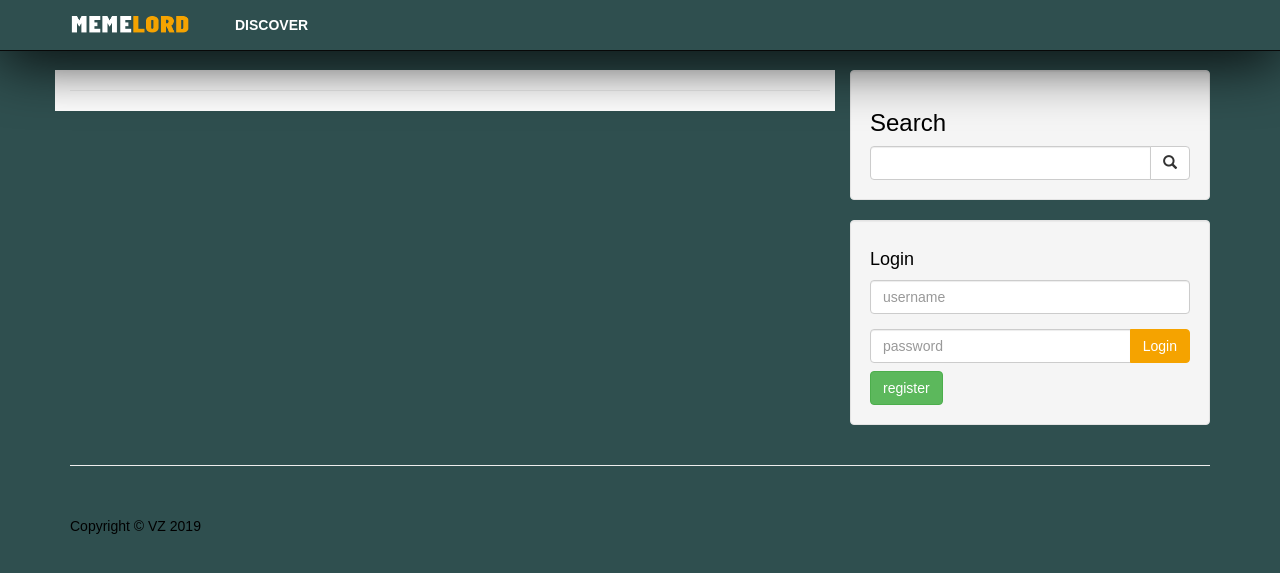
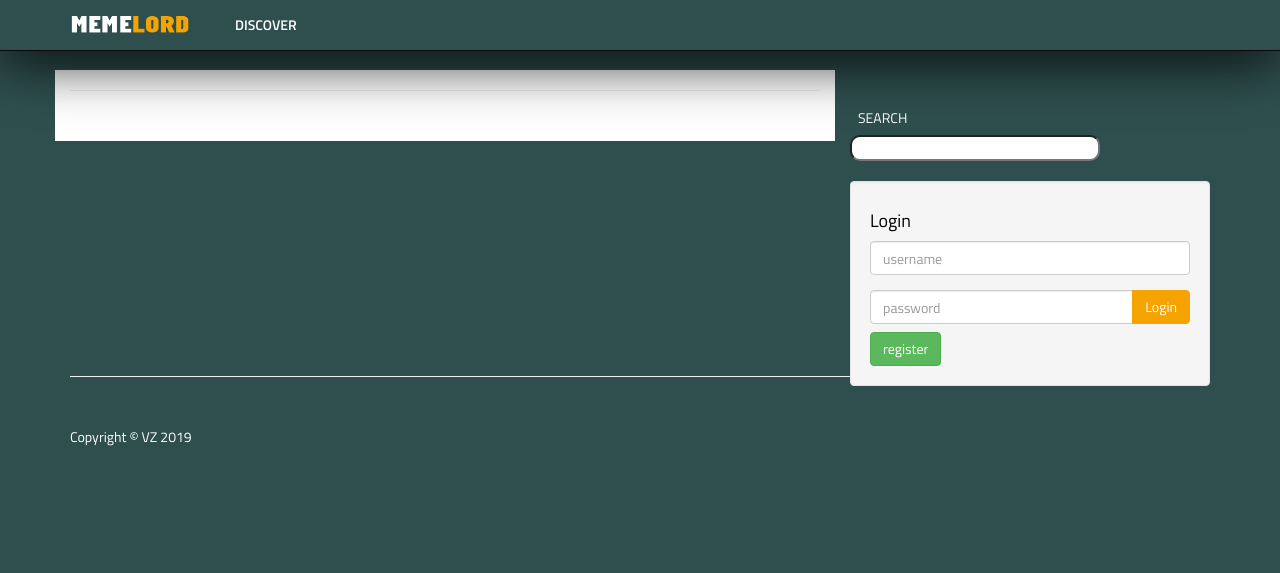
Before and after one commit to Zobbez/Bachelor, a PHP site: page /post.php in a window 1280 px wide. Shown: the top 573 px of the page. Run offline with PHP 8.4, Linux system fonts and the light colour scheme; data that the repository does not hold is empty.

Commit message:
Upgraded ui

```diff
--- a/admin/includes/header.php
+++ b/admin/includes/header.php
@@ -31,7 +31,7 @@ include "./functions/functions.php";
     <meta name="description" content="">
     <meta name="author" content="">
 
-    <title>No title for now</title>
+    <title>MEMELORD - best of laughs</title>
 
      <!-------------------------- Bootstrap Core CSS ----------------------->
      <link rel="stylesheet" href="https://maxcdn.bootstrapcdn.com/bootstrap/3.4.0/css/bootstrap.min.css">
@@ -41,7 +41,7 @@ include "./functions/functions.php";
 
     <!-------------------------- Tittillium google font ----------------------->
 
-    <link href="https://fonts.googleapis.com/css?family=Titillium+Web&display=swap" rel="stylesheet">
+    <link href="https://fonts.googleapis.com/css?family=Titillium+Web:400,600,700&display=swap" rel="stylesheet">
 
     <!--------------------------- Custom Font font-awesome ------------------------------>
     <script src="https://kit.fontawesome.com/45088db5a6.js" crossorigin="anonymous"></script>
--- a/admin/includes/navigation.php
+++ b/admin/includes/navigation.php
@@ -31,7 +31,7 @@ $categoryClass = '';
 
 
 <!-- Navigation -->
-        <nav class="navbar navbar-inverse navbar-fixed-top" style="background-color: darkslategray !important;"  role="navigation">
+        <nav class="navbar navbar-inverse navbar-fixed-top"   role="navigation">
             <!-- Brand and toggle get grouped for better mobile display -->
             <div class="navbar-header">
                 <button type="button" class="navbar-toggle" data-toggle="collapse" data-target=".navbar-ex1-collapse">
@@ -66,7 +66,7 @@ $categoryClass = '';
             </ul>
             <!-- Sidebar Menu Items - These collapse to the responsive navigation menu on small screens -->
             <div class="collapse navbar-collapse navbar-ex1-collapse">
-                <ul class="nav navbar-nav side-nav" style="background-color: darkslategray !important;">
+                <ul class="nav navbar-nav side-nav">
                     <!-- <li>
                         <a href="index.php"><i class="fa fa-fw fa-dashboard"></i> Dashboard</a>
                     </li> -->
--- a/category.php
+++ b/category.php
@@ -49,7 +49,7 @@
 <!----------------------------- The structure of posts of the selected category  --------------------------------->
 
                         <h1 class="page-header">
-                        <a class="title" href="post.php?p_id=<?php echo $postId ?>" style="color: #777777; text-decoration: none;"><?php echo $postTitle; ?></a>
+                        <a class="title" href="post.php?p_id=<?php echo $postId ?>"><?php echo $postTitle; ?></a>
                             <small>by <?php echo $postAuthor; ?> <span style="font-size: 12px" class="glyphicon glyphicon-time"></span> <span style="font-size: 12px"><?php echo $postDate; ?></span> </small>
                         </h1>
 
--- a/css/home.css
+++ b/css/home.css
@@ -6,12 +6,82 @@ body {
 }
 
 .title {
-    font-weight: bold;
+    font-weight: 700;
+    color: #272729;
+    text-decoration: none !important;
 
 }
 
+nav {
+    background-color: darkslategray !important;
+    filter: drop-shadow(0 2mm 8mm black);
+}
+
+.loggedin{
+    font-weight: 600;
+    color: white;
+    position: relative;
+    transform: translateY(15px);
+    margin-left: 130px;
+
+
+}
+
+.logo {
+    margin-right: 30px;
+    position: relative;
+    transform: translateY(12px);
+}
+
 .white {
-background-color: white;
+    background-color: white;
+
+
+}
+
+
+.searchtext {
+    color: white;
+    margin-left: 8px;
+    position: relative;
+    transform: translateY(30px);
+
+
+}
+
+
+
+.search {
+    color: #F5A300;
+    border-radius: 10px 10px;
+    position: relative;
+    width: 250px;
+    transform: translateY(30px);
+
+
+}
+
+.loginform{
+    position: relative;
+    transform: translateY(50px);
+
+}
+
+
+
+.hidden {
+    display: none;
+}
+
+.logoutbtn{
+    position: relative;
+    transform: translateY(13px);
+    margin-left: 10px;
+    border-radius: 10px 10px;
+    width: 80px;
+    padding: 1px;
+    color: #fff;
+    background-color: #F5A300 !important;
 
 
 }
@@ -36,6 +106,11 @@ background-color: white;
     background-color: transparent !important;
 }
 
+.navbar-inverse .navbar-nav>li>a:hover {
+    color: #F5A300;
+
+    }
+
 footer {
     margin: 50px 0;
 }
--- a/includes/footer.php
+++ b/includes/footer.php
@@ -2,7 +2,7 @@
  <footer>
             <div class="row">
                 <div class="col-lg-12">
-                    <p>Copyright &copy; VZ 2019</p>
+                    <p style="color: white;">Copyright &copy; VZ 2019</p>
                 </div>
                 <!-- /.col-lg-12 -->
             </div>
--- a/includes/header.php
+++ b/includes/header.php
@@ -13,15 +13,15 @@ include "./admin/functions/functions.php";
     <meta name="description" content="">
     <meta name="author" content="">
 
-    <title>No title for now</title>
+    <title>MEMELORD - best of laughs</title>
 
     <!-------------------------- Bootstrap Core CSS ----------------------->
     <link rel="stylesheet" href="https://maxcdn.bootstrapcdn.com/bootstrap/3.4.0/css/bootstrap.min.css">
 
 
-    <!-------------------------- Montserrat google font ----------------------->
+  <!-------------------------- Tittillium google font ----------------------->
 
-    <link href="https://fonts.googleapis.com/css?family=Montserrat&display=swap" rel="stylesheet">
+  <link href="https://fonts.googleapis.com/css?family=Titillium+Web:400,600,700&display=swap" rel="stylesheet">
 
 
     <!-------------------------- Custom CSS ------------------------------->
--- a/includes/navigation.php
+++ b/includes/navigation.php
@@ -3,7 +3,7 @@
  session_start();
 ?>
 
-<nav class="navbar navbar-inverse navbar-fixed-top" role="navigation" style="background-color: darkslategray; filter: drop-shadow(0 2mm 8mm black);">
+<nav class="navbar navbar-inverse navbar-fixed-top" role="navigation">
     <div class="container">
 
 
@@ -16,9 +16,7 @@
             <span class="icon-bar"></span>
         </button>
         <a href="index.php">
-        <img alt="logo" src="images/logo.png" width="120" height="25" style="margin-right: 30px;
-    position: relative;
-    transform: translateY(12px);">
+        <img class="logo" alt="logo" src="images/logo.png" width="120" height="25">
         </a>
             </div>
 
@@ -76,7 +74,17 @@
                      echo "";
                  }
                 }
-                   ?>
+?>
+           <?php     if(isset($_SESSION['userrole'])): ?>
+
+                    <li class="loggedin">Logged in as: <?php echo $_SESSION['username'] ?> </li>
+
+                    <a href="includes/logout.php" class="btn logoutbtn">Log out</a>
+
+
+            <?php    endif; ?>
+
+
 
                 </ul>
             </div>
--- a/includes/sidebar.php
+++ b/includes/sidebar.php
@@ -4,34 +4,32 @@
 
 <!----------------------------- Search block ----------------------->
 
-    <div class="well">
-    <h3>Search</h3>
+
+    <h5 class="searchtext">SEARCH</h5>
     <form action="search.php" method="post">
-    <div class="input-group">
-        <input name="search" type="text" class="form-control">
+    <div class="input">
+        <input class="search" name="search" type="text" class="form-control">
         <span class="input-group-btn">
-            <button name="submit" class="btn btn-default" type="submit">
+            <button name="submit" class="hidden"  type="submit">
                 <span class="glyphicon glyphicon-search"></span>
         </button>
         </span>
     </div>
     </form>
-    </div>
+
+
 
 <!----------------------------- Login block ----------------------->
 
-<div class="well">
+
 
     <?php
 
     if(isset($_SESSION['userrole'])): ?>
 
-    <h4>Logged in as <?php echo $_SESSION['username'] ?> </h4>
+    <?php else:  ?>
 
-    <a href="includes/logout.php" class="btn orangebtn">Logout</a>
-
-
-    <?php else:  ?>
+    <div class="well loginform">
 
     <h4>Login</h4>
     <form action="includes/login.php" method="post">
--- a/index.php
+++ b/index.php
@@ -47,7 +47,7 @@ include "includes/navigation.php";
 
 <!---------------------------------------  Post Structure on home -------------------------------->
                         <h1 class="page-header">
-                        <a class="title" href="post.php?p_id=<?php echo $postId ?>" style="color: #777777; text-decoration: none;"><?php echo $postTitle; ?></a>
+                        <a class="title" href="post.php?p_id=<?php echo $postId ?>"><?php echo $postTitle; ?></a>
                             <small>by <?php echo $postAuthor; ?> <span style="font-size: 12px" class="glyphicon glyphicon-time"></span> <span style="font-size: 12px"><?php echo $postDate; ?></span> </small>
                         </h1>
 
--- a/post.php
+++ b/post.php
@@ -17,7 +17,7 @@
     <div class="row">
 
 <!---------------------------- Post Query Column ------------------------>
-    <div class="col-md-8 white">
+    <div class="col-md-8 white" style="padding-bottom: 30px;">
 
 <?php
 
@@ -48,7 +48,7 @@
 
 <!----------------------------- Post single view  ---------------------------->
         <h1 class="page-header">
-        <a class="title" href="post.php?p_id=<?php echo $postId ?>" style="color: #777777; text-decoration: none;" ><?php echo $postTitle; ?></a>
+        <a class="title" href="post.php?p_id=<?php echo $postId ?>" ><?php echo $postTitle; ?></a>
         <small>by <?php echo $postAuthor; ?> <span style="font-size: 12px" class="glyphicon glyphicon-time"></span> <span style="font-size: 12px"><?php echo $postDate; ?></span> </small>
         </h1>
         <img class="img-responsive" src="images/<?php echo $postImage; ?>" alt="">
@@ -116,7 +116,7 @@
 
             <?php if(isset($_SESSION['userrole'])): ?>
                 <div class="well">
-                <h4>add a Comment:</h4>
+                <h4 style="font-weight: bold;">Did you laugh? tell us below!</h4>
                 <form action="" method="post" role="form">
 
                 <div class="form-group">
@@ -128,7 +128,7 @@
                     <label for="comment">Comment</label>
                     <textarea name="comment-content" class="form-control" rows="3"></textarea>
                 </div>
-                    <button type="submit" name="create-comment" class="btn btn-success">Submit</button>
+                    <button style=" border-radius: 15px 15px;" type="submit" name="create-comment" class="btn orangebtn">Add comment</button>
             </form>
             </div>
 
--- a/random.php
+++ b/random.php
@@ -49,7 +49,7 @@
 <!----------------------------- The structure of posts of the selected category  --------------------------------->
 
                         <h1 class="page-header">
-                        <a class="title" href="post.php?p_id=<?php echo $postId ?>" style="color: #777777; text-decoration: none;"><?php echo $postTitle; ?></a>
+                        <a class="title" href="post.php?p_id=<?php echo $postId ?>"><?php echo $postTitle; ?></a>
                             <small>by <?php echo $postAuthor; ?> <span style="font-size: 12px" class="glyphicon glyphicon-time"></span> <span style="font-size: 12px"><?php echo $postDate; ?></span> </small>
                         </h1>
 
--- a/search.php
+++ b/search.php
@@ -60,7 +60,7 @@ include "includes/navigation.php";
 <!--------------------- Structure of a post after search ------------------>
 
                         <h1 class="page-header">
-                        <a class="title" href="post.php?p_id=<?php echo $postId ?>" style="color: #777777; text-decoration: none;"><?php echo $postTitle; ?></a>
+                        <a class="title" href="post.php?p_id=<?php echo $postId ?>"><?php echo $postTitle; ?></a>
                             <small>by <?php echo $postAuthor; ?> <span style="font-size: 12px" class="glyphicon glyphicon-time"></span> <span style="font-size: 12px"><?php echo $postDate; ?></span> </small>
                         </h1>
 
```
Also changed, not shown: admin/css/admin.css (+16 -17 lines).
